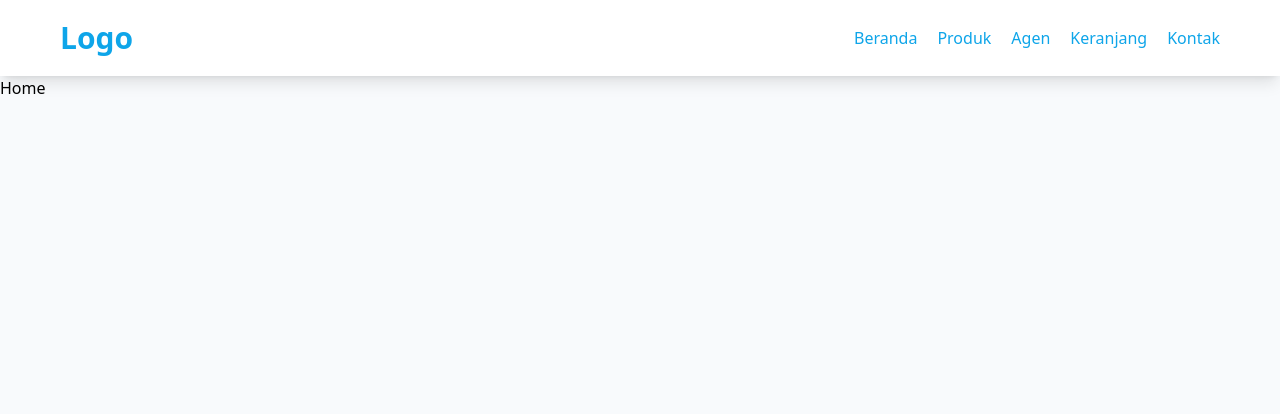
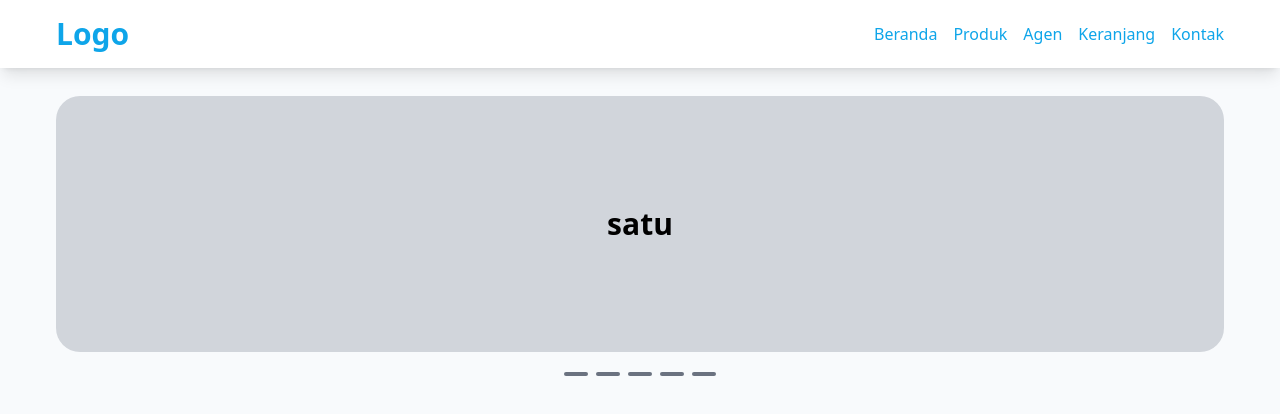
Before and after one commit to rohmatsidiq/ecommerce-nextjs, a Next.js app: page / in a window 1280 px wide. Shown: the top 414 px of the page. Built offline with nearby package versions, Linux system fonts and the light colour scheme.

Commit message:
membuat komponen banner edit komponen navbar

```diff
--- /dev/null
+++ b/src/components/banner/index.js
@@ -0,0 +1,23 @@
+import { React, useState } from "react";
+
+function Banner() {
+  const words = ["satu", "dua", "tiga", "empat", "lima"];
+  const [count, setCount] = useState(1);
+
+  return (
+    <div className="max-w-[1200px] w-full mx-auto p-4 mt-3">
+      <div className="bg-gray-300 w-full h-64 rounded-3xl flex justify-center items-center text-3xl font-bold">
+        <p>{words[count - 1]}</p>
+      </div>
+      <div className="flex gap-2 justify-center mt-5">
+        {words.map((item, index) => (
+          <div key={index}>
+            <div className="bg-gray-500 w-6 h-1 rounded-full"></div>
+          </div>
+        ))}
+      </div>
+    </div>
+  );
+}
+
+export default Banner;
--- a/src/components/index.js
+++ b/src/components/index.js
@@ -1,4 +1,5 @@
 import HeadComponent from "./headComponent";
 import Navbar from "./navbar";
+import Banner from "./banner";
 
-export { HeadComponent, Navbar };
+export { HeadComponent, Navbar, Banner };
--- a/src/components/navbar/index.js
+++ b/src/components/navbar/index.js
@@ -10,7 +10,7 @@ function Navbar() {
 
   return (
     <div className="bg-white w-screen shadow-lg">
-      <div className="max-w-[1200px] mx-auto p-5">
+      <div className="max-w-[1200px] mx-auto p-4">
         <div className="flex justify-between items-center text-sky-500">
           {/* Logo */}
           <Link href="/">
@@ -21,8 +21,8 @@ function Navbar() {
           <div
             className={
               showMenu
-                ? "absolute sm:static flex flex-col sm:flex-row gap-5 bg-white sm:bg-nonee shadow-lg sm:shadow-none top-[76px] sm:top-0 w-1/2 right-0 justify-center sm:justify-end text-end p-5 sm:p-0 rounded-es-3xl sm:rounded-none"
-                : "absolute sm:static hidden sm:flex flex-col sm:flex-row gap-5 bg-white sm:bg-nonee shadow-lg sm:shadow-none top-[76px] sm:top-0 w-1/2 justify-center sm:justify-end text-end p-5 sm:p-0 rounded-es-3xl sm:rounded-none"
+                ? "absolute sm:static flex flex-col sm:flex-row gap-10 sm:gap-4 bg-white sm:bg-nonee shadow-lg sm:shadow-none top-[68px] sm:top-0 w-1/2 right-0 justify-center sm:justify-end text-end p-5 sm:p-0 rounded-es-3xl sm:rounded-none"
+                : "absolute sm:static hidden sm:flex flex-col sm:flex-row gap-10 sm:gap-4 bg-white sm:bg-nonee shadow-lg sm:shadow-none top-[68px] sm:top-0 w-1/2 justify-center sm:justify-end text-end p-5 sm:p-0 rounded-es-3xl sm:rounded-none"
             }
           >
             <Link
--- a/src/pages/index.js
+++ b/src/pages/index.js
@@ -1,13 +1,15 @@
-import { HeadComponent, Navbar } from "../components";
+import { HeadComponent, Navbar, Banner } from "../components";
 // import Image from 'next/image'
 // import styles from '@/styles/Home.module.css'
 
 export default function Home() {
+
+
   return (
     <>
       <Navbar />
       <HeadComponent title={"Ecommerce"} />
-      <h1>Home</h1>
+      <Banner/>
     </>
   );
 }
```
